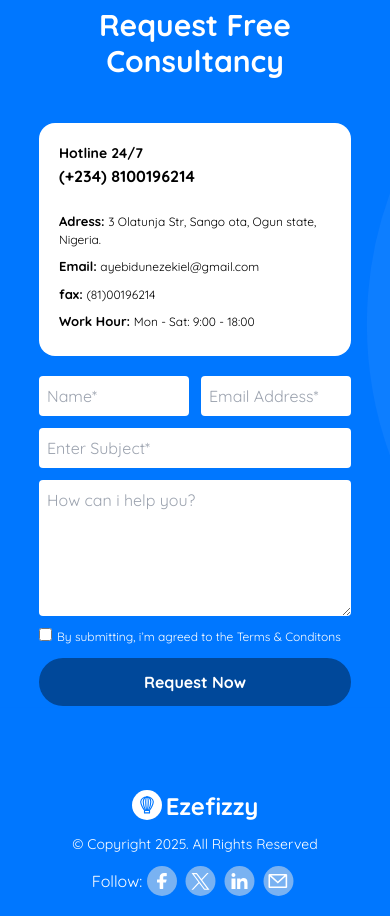
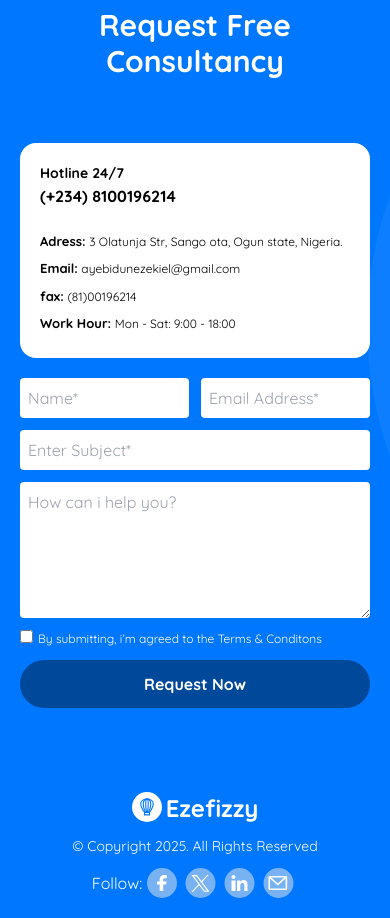
Before and after one commit to Ezekiel8807/Ezekiel8807, a React (Vite) app: page / in a window 390 px wide. Shown: the part 5804-6722 px from the top of the page. Built offline with nearby package versions, Linux system fonts and the light colour scheme.

Commit message:
new changes for responsiveness

```diff
--- a/src/components/TestimonyCard.tsx
+++ b/src/components/TestimonyCard.tsx
@@ -10,9 +10,7 @@ type testimonyCardProbs = {
 };
 export default function TestimonyCard(probs: testimonyCardProbs) {
   return (
-    <div
-      className={`group hover:bg-[#0077ff] card  w-[280px] md:w-[380px]  p-5`}
-    >
+    <div className={`group hover:bg-[#0077ff] card w-[280px] p-5`}>
       <img
         className="w-[100px] h-[100px] rounded-full mx-auto"
         src={probs.testimonyData.image}
--- a/src/layouts/Achievement.tsx
+++ b/src/layouts/Achievement.tsx
@@ -34,7 +34,7 @@ export default function Achievement() {
         </h1>
       </TopHeader>
 
-      <div className="grid grid-cols-1 md:grid-cols-4 gap-5 justify-between m-5 md:m-10">
+      <div className="grid grid-cols-1 sm:grid-cols-2 md:sm:grid-cols-3 lg:grid-cols-4 gap-5 justify-between m-5 md:m-10">
         {achievements.map((achievement) => (
           <AchieveCard key={achievement.content} achievement={achievement} />
         ))}
--- a/src/layouts/Contact.tsx
+++ b/src/layouts/Contact.tsx
@@ -12,7 +12,7 @@ export default function Contact() {
         </h1>
       </TopHeader>
 
-      <div className="flex flex-col md:flex-row w-[80%] gap-5 mx-auto">
+      <div className="flex flex-col md:flex-row p-5 md:p-10 gap-5">
         <div className="md:w-[50%] p-5 rounded-2xl bg-white">
           <h5 className="font-black text-[14px]">Hotline 24/7</h5>
           <h3 className="font-black text-[16px]">(+234) 8100196214</h3>
@@ -67,9 +67,9 @@ export default function Contact() {
           </form>
         </div>
       </div>
-      <div className="grid grid-cols-1 md:grid-cols-2 text-[12px] gap-5 w-[80%] mx-auto ">
+      <div className="grid grid-cols-1 md:grid-cols-2 text-[12px] gap-5 px-5 md:px-10 mx-auto ">
         <div></div>
-        <div className="mb-16 -mt-5 md:my-2">
+        <div className="mb-16 -mt-10">
           <div className="my-3 text-white">
             <input className="mr-[5px] " type="checkbox" name="" id="" />
             By submitting, i’m agreed to the Terms & Conditons
--- a/src/layouts/Hero.tsx
+++ b/src/layouts/Hero.tsx
@@ -4,7 +4,7 @@ import proPhoto from "../assets/a.jpg";
 import downloadIcon from "../assets/icons/icon-download 1.svg";
 
 //doc
-import cv from "../assets/docs/cv1.pdf";
+import cv from "../assets/docs/cv3.pdf";
 
 export default function Hero() {
   return (
--- a/src/layouts/Projects.tsx
+++ b/src/layouts/Projects.tsx
@@ -57,7 +57,7 @@ export default function Projects() {
         </h1>
       </TopHeader>
 
-      <div className="grid grid-cols-1 sm:grid-cols-2 md:grid-cols-3 m-5 md:m-10 gap-5 ">
+      <div className="grid grid-cols-1 sm:grid-cols-2 md:sm:grid-cols-3 m-5 md:m-10 gap-5 ">
         {projects.map((project) => (
           <Project key={project.name} projectData={project} />
         ))}
```
Also changed, not shown: 1 other file (tests, documents, lock files or other folders).
